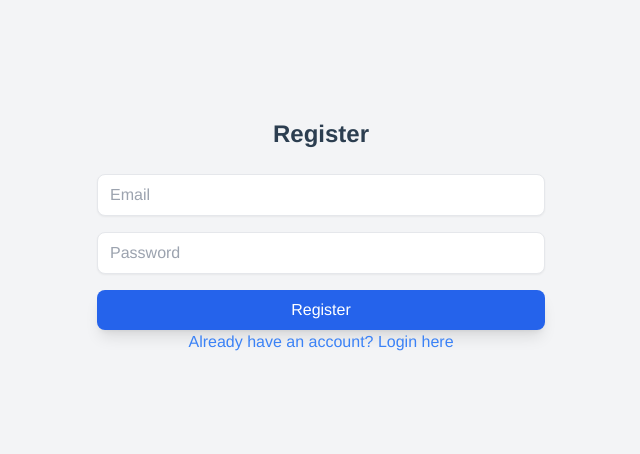
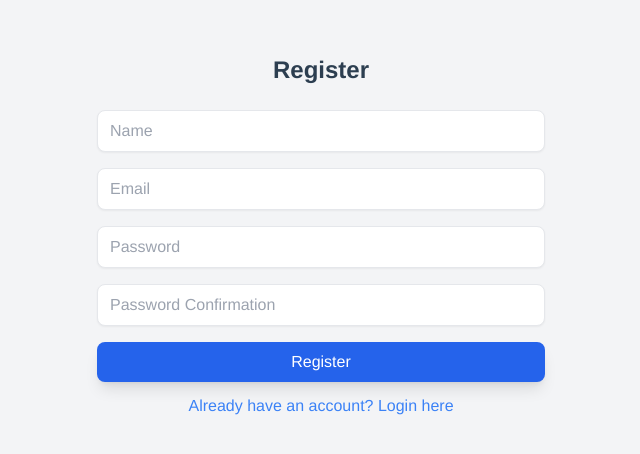
Before and after one commit to 1970Mr/task-management-system-ui, a Vue app: page /register in a window 1280 px wide. Shown: the part 164-618 px from the top of the page, without its empty margins (319-959 px from the left). Built offline with nearby package versions, Linux system fonts and the light colour scheme; no server answers.

Commit message:
Fixed bug in register feature

```diff
--- a/src/views/LoginView.vue
+++ b/src/views/LoginView.vue
@@ -19,10 +19,10 @@
             class="input"
           />
         </div>
-        <button type="submit" class="btn btn-primary w-full">Login</button>
+        <button type="submit" class="btn btn-primary w-full mb-4">Login</button>
         <router-link
           :to="{ name: 'register' }"
-          class="text-blue-500 hover:underline mt-3"
+          class="text-blue-500 hover:underline"
         >
           Don't have an account? Register here
         </router-link>
--- a/src/views/RegisterView.vue
+++ b/src/views/RegisterView.vue
@@ -1,8 +1,11 @@
 <template>
   <div class="flex items-center justify-center h-screen bg-gray-100">
     <div class="w-full max-w-md">
-      <form @submit.prevent="register">
+      <form @submit.prevent="registerHandler">
         <h2 class="text-2xl font-bold mb-6 text-center">Register</h2>
+        <div class="mb-4">
+          <input v-model="name" type="text" placeholder="Name" class="input" />
+        </div>
         <div class="mb-4">
           <input
             v-model="email"
@@ -19,10 +22,20 @@
             class="input"
           />
         </div>
-        <button type="submit" class="btn btn-primary w-full">Register</button>
+        <div class="mb-4">
+          <input
+            v-model="passwordConfirmation"
+            type="password"
+            placeholder="Password Confirmation"
+            class="input"
+          />
+        </div>
+        <button type="submit" class="btn btn-primary w-full mb-3">
+          Register
+        </button>
         <router-link
           :to="{ name: 'login' }"
-          class="text-blue-500 hover:underline mt-3"
+          class="text-blue-500 hover:underline"
         >
           Already have an account? Login here
         </router-link>
@@ -37,15 +50,22 @@ import { mapActions } from "vuex";
 export default {
   data() {
     return {
+      name: "",
       email: "",
       password: "",
+      passwordConfirmation: "",
     };
   },
   methods: {
     ...mapActions("auth", ["register"]),
-    async register() {
+    async registerHandler() {
       try {
-        await this.register({ email: this.email, password: this.password });
+        await this.register({
+          name: this.name,
+          email: this.email,
+          password: this.password,
+          password_confirmation: this.passwordConfirmation,
+        });
         this.$router.push("/dashboard");
       } catch (error) {
         console.error(error);
```
